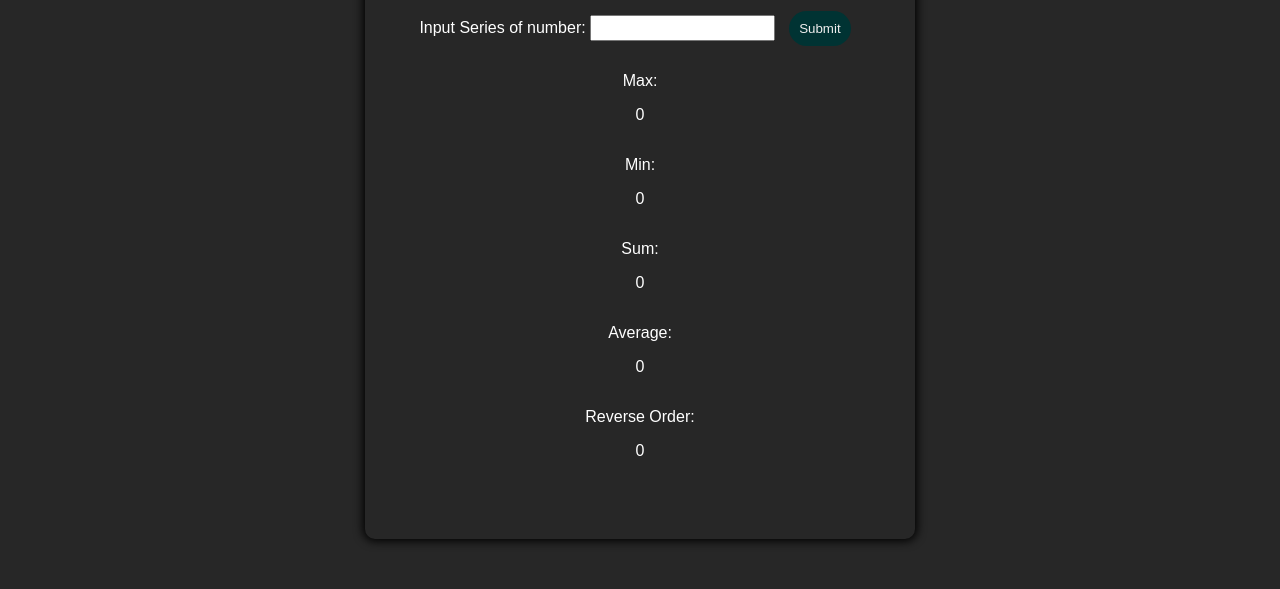
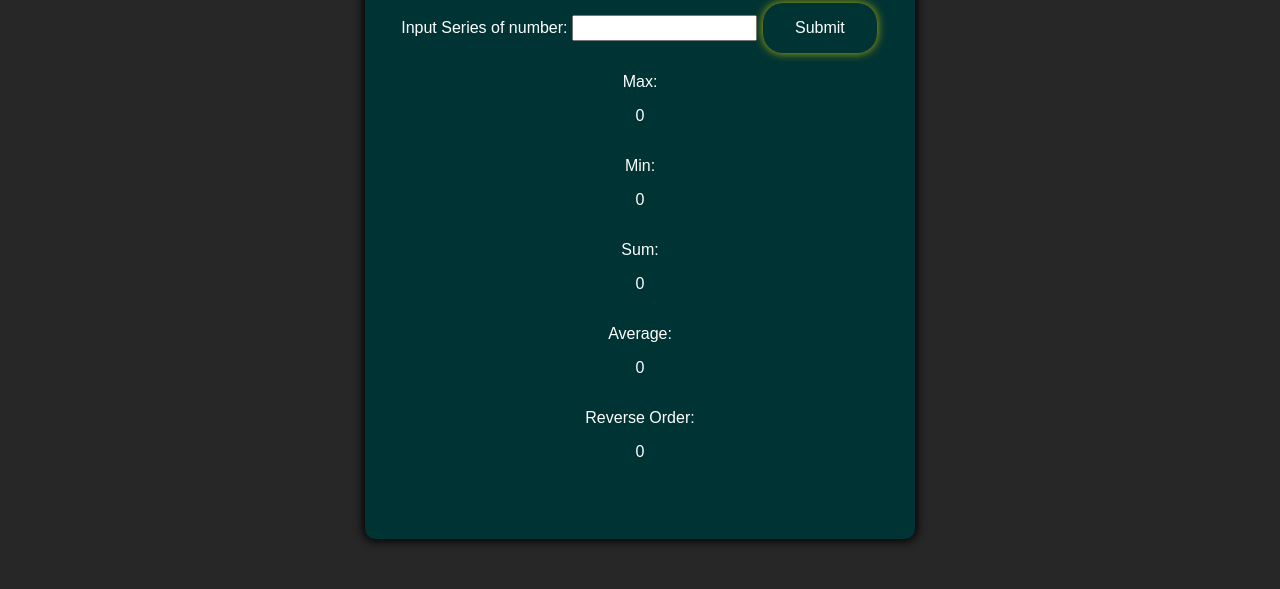
Before and after one commit to mohaiminulmeshal/myportfolio.github.io, a plain HTML site: page mmsar.html in a window 1280 px wide. Shown: the part 211-800 px from the top of the page. Drawn offline with Linux system fonts and the light colour scheme.

Commit message:
Update style2.css

```diff
--- a/css/style2.css
+++ b/css/style2.css
@@ -176,6 +176,7 @@ a:hover {
   top: 50%;
   left: 50%;
   transform: translate(-50%, -50%);
+  background-color: #003333;
   box-shadow: 0px 0px 10px 2px rgb(0, 0, 0);
   border-radius: 10px;
 }
@@ -206,7 +207,7 @@ input {
   display: flex;
   flex-direction: column;
   align-items: center;
-  background-color: rgb(39, 39, 39);
+  background-color: #003333;
   box-shadow: 0px 0px 10px 2px rgb(0, 0, 0);
   width: 550px;
   height: 400px;
@@ -240,7 +241,7 @@ input {
   display: flex;
   flex-direction: column;
   align-items: center;
-  background-color: rgb(39, 39, 39);
+  background-color: #003333;
   box-shadow: 0px 0px 10px 2px rgb(0, 0, 0);
   width: 550px;
   height: 680px;
@@ -254,13 +255,13 @@ input {
   border-radius: 5px;
   border:none;
   padding: 5px;
-  background-color: grey;
+  background-color: black;
   color: white;
   margin: 2px;
 }
 
 .button__wrapper button:hover{
-  background-color: rgba(128, 128, 128, .5);
+  background-color: #003333;
 }
 
 button{
@@ -296,3 +297,28 @@ button:hover{
         transform: scale(1.02);
         box-shadow: 2px 2px 12px rgba(0, 0, 0, 0.2), -1px -1px 8px rgba(0, 0, 0, 0.2);
 }
+
+
+.button2 {
+  background-color: #003333;
+  border: none;
+  color: white;
+  box-shadow: 0px 0px 10px #b3b300;
+  padding: 16px 32px;
+  text-align: center;
+  text-decoration: none;
+  display: inline-block;
+  font-size: 16px;
+  margin: 4px 2px;
+  transition-duration: 0.4s;
+  cursor: pointer;
+}
+
+.button2 {
+  transition-duration: 0.4s;
+}
+
+.button2:hover {
+  background-color: #4CAF50;
+  color: white;
+}
```
